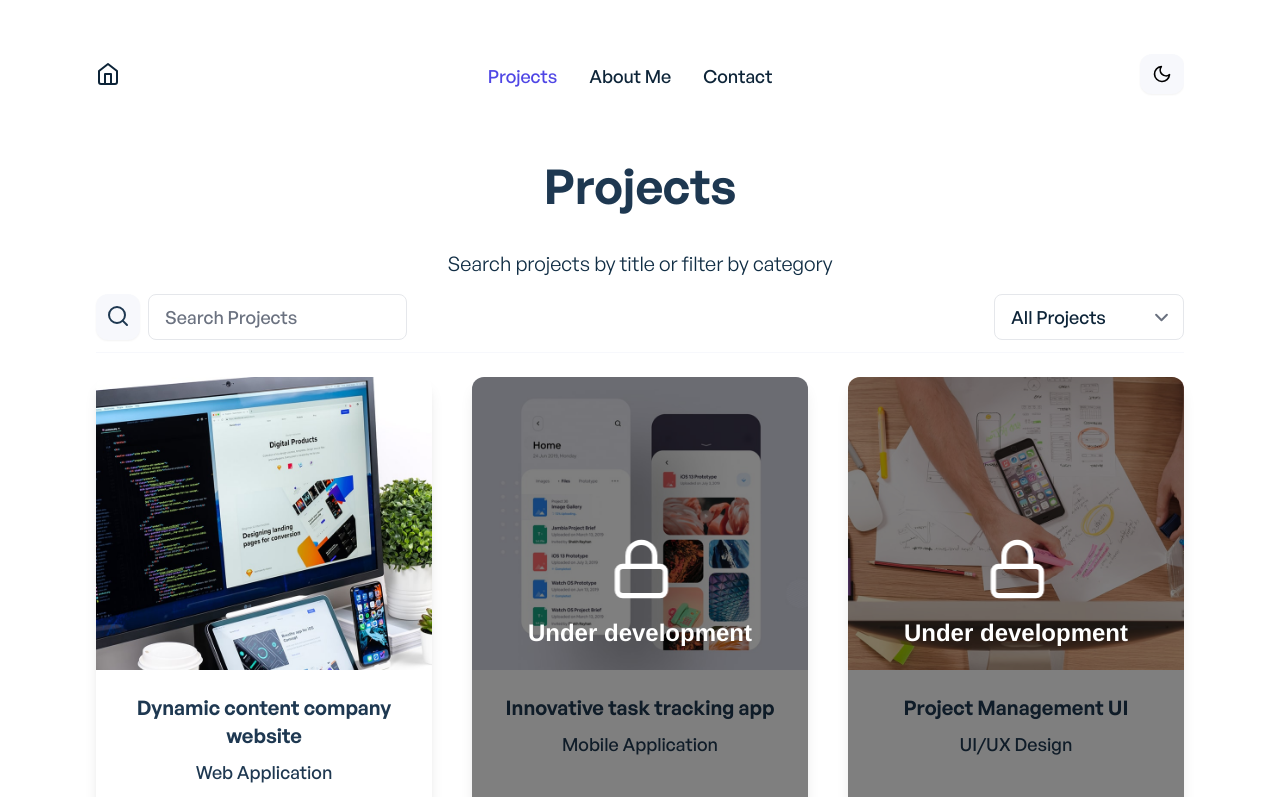
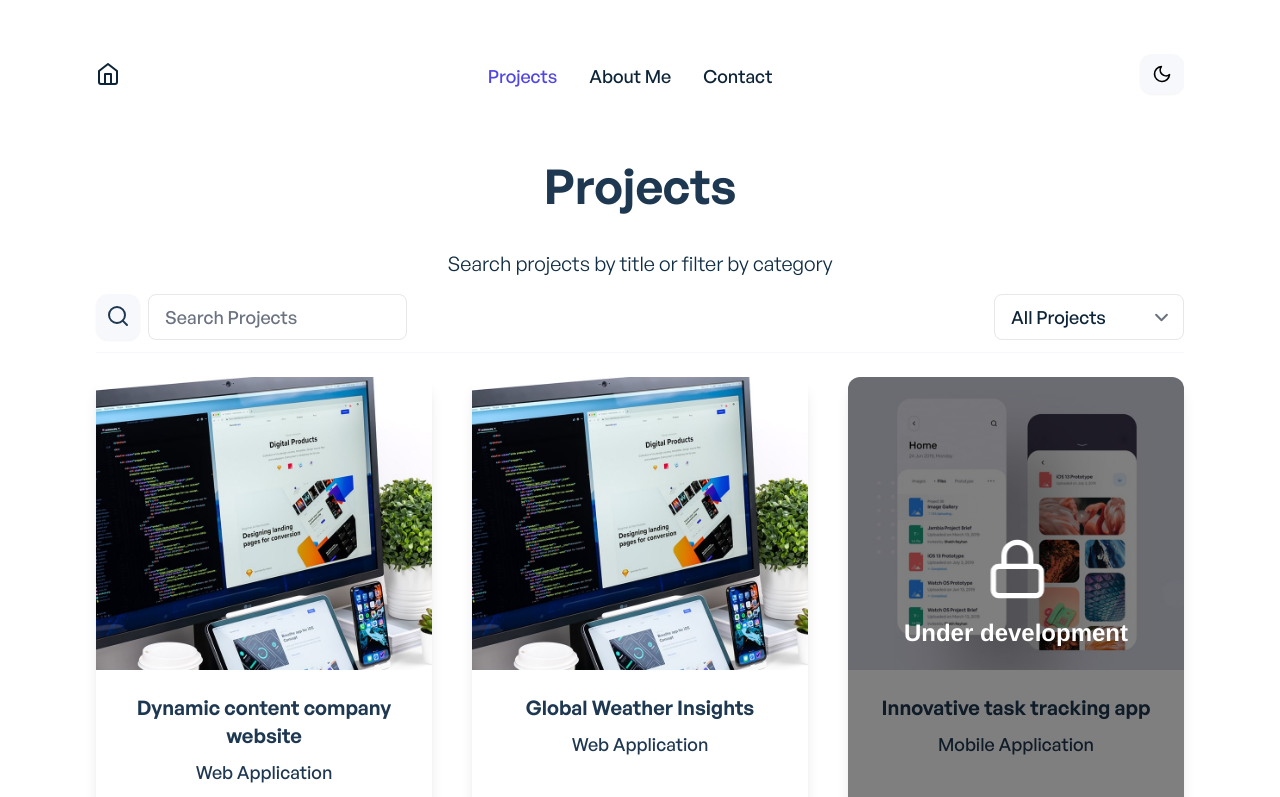
Before and after one commit to Amado-Alpha/myportfolio, a Vue app: page /projects in a window 1280 px wide. Shown: the top 797 px of the page. Built offline with nearby package versions, Linux system fonts and the light colour scheme; what vue-backtotop would draw is missing.

Commit message:
Added second project

```diff
--- a/src/data/projects.js
+++ b/src/data/projects.js
@@ -88,6 +88,85 @@ const projects = [
 
   {
     id: 2,
+    title: "Global Weather Insights",
+    category: "Web Application",
+    img: require("@/assets/images/web-project-2.jpg"),
+    projectTag: "fullstack",
+    status: "done",
+
+    images: [
+      {
+        id: 1,
+        title: "Weather Dashboard UI",
+        img: require("@/assets/images/ui-project-1.jpg"),
+      },
+      {
+        id: 2,
+        title: "Interactive Weather Map",
+        img: require("@/assets/images/web-project-2.jpg"),
+      },
+      {
+        id: 3,
+        title: "Mobile Weather App View",
+        img: require("@/assets/images/mobile-project-2.jpg"),
+      },
+    ],
+
+    features: [
+      {
+        id: 1,
+        description:
+          "Real-time global weather data with interactive map visuals.",
+      },
+      {
+        id: 2,
+        description: "User-friendly interface with detailed weather forecasts.",
+      },
+      {
+        id: 3,
+        description:
+          "Dynamic updates with seamless integration of weather APIs.",
+      },
+      {
+        id: 4,
+        description:
+          "Responsive design to ensure smooth user experience on all devices.",
+      },
+    ],
+
+    projectObjective:
+      "To provide users with an engaging platform for accessing and exploring real-time global weather information through an interactive and user-friendly interface.",
+
+    technologies: ["HTML", "CSS", "JavaScript", "TailwindCSS", "Leaflet.js"],
+
+    link: "https://everylocationweather.netlify.app",
+
+    projectDetails: [
+      {
+        id: 1,
+        details:
+          "Created a dynamic weather application that integrates real-time weather data using the Leaflet API. The frontend, built with Vue.js and styled with TailwindCSS, offers an intuitive and engaging interface for users to explore weather conditions globally.",
+      },
+      {
+        id: 2,
+        details:
+          "Designed an interactive weather map that provides users with real-time visualizations of weather patterns. The map updates dynamically, giving users up-to-date information about weather conditions in different locations around the world.",
+      },
+      {
+        id: 3,
+        details:
+          "Implemented a responsive design that ensures the application functions smoothly across various devices, including desktops, tablets, and mobile phones. The application adapts to different screen sizes while maintaining a consistent and user-friendly experience.",
+      },
+      {
+        id: 4,
+        details:
+          "Ensured the application efficiently fetches and displays real-time weather data through API integration. This allows users to get accurate and timely weather information, enhancing their overall experience and interaction with the platform.",
+      },
+    ],
+  },
+
+  {
+    id: 3,
     title: "Innovative task tracking app",
     category: "Mobile Application",
     img: require("@/assets/images/mobile-project-2.jpg"),
@@ -95,7 +174,7 @@ const projects = [
   },
 
   {
-    id: 3,
+    id: 4,
     title: "Project Management UI",
     category: "UI/UX Design",
     img: require("@/assets/images/ui-project-1.jpg"),
@@ -103,18 +182,10 @@ const projects = [
   },
 
   {
-    id: 4,
+    id: 5,
     title: "Cloud Storage Platform",
     category: "UI/UX Design",
     img: require("@/assets/images/ui-project-2.jpg"),
-    status: "ongoing",
-  },
-
-  {
-    id: 5,
-    title: "Finance tracker",
-    category: "Mobile Application",
-    img: require("@/assets/images/mobile-project-1.jpg"),
     status: "ongoing",
   },
 
```
